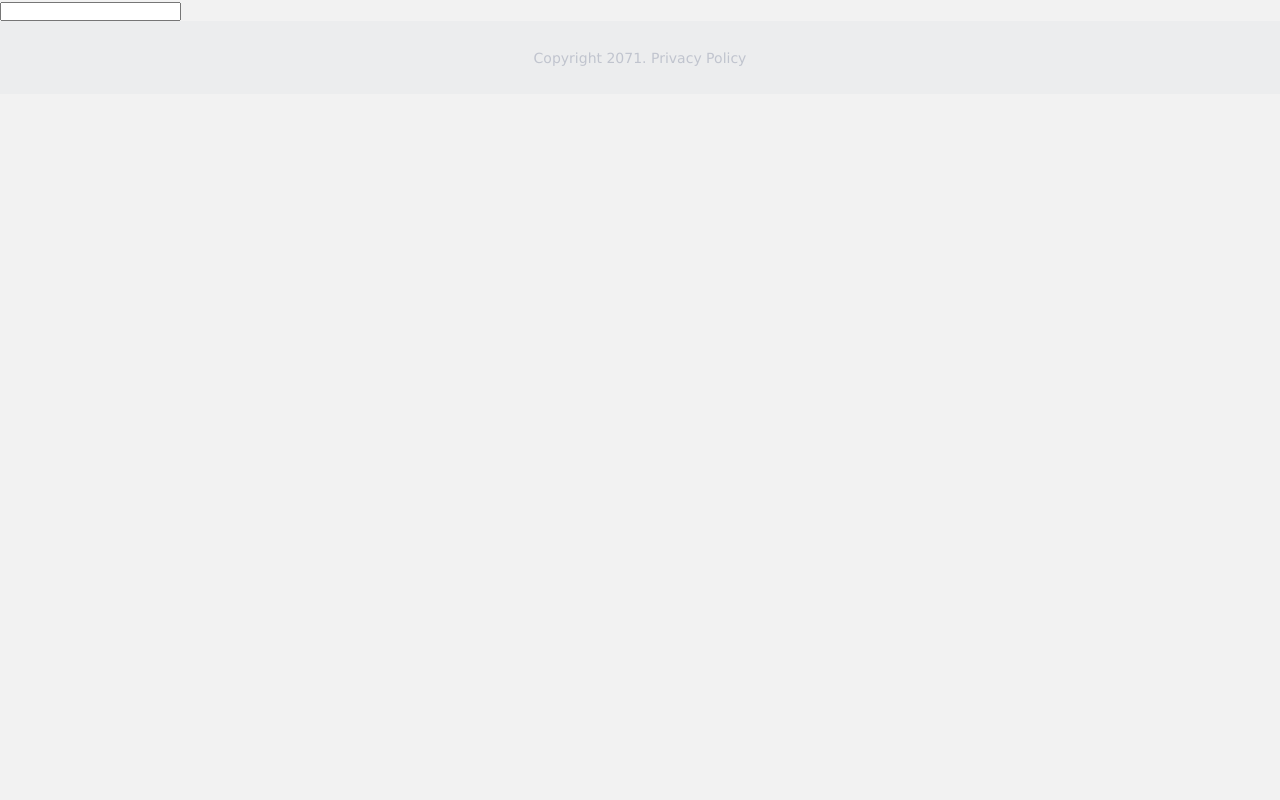
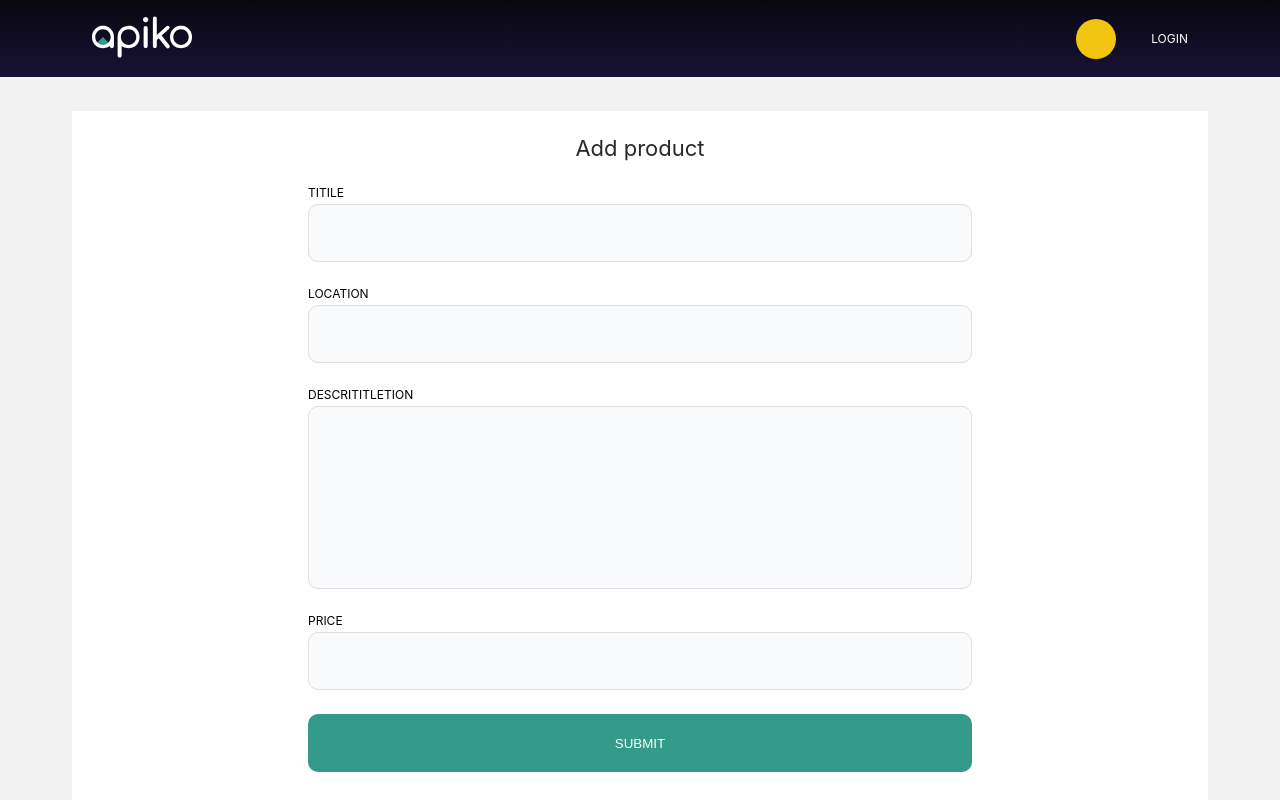
Before and after one commit to DenShirokih/apiko, a React (Create React App) app: page /add in a window 1280 px wide. Shown: the top 800 px of the page. Built offline with nearby package versions, Linux system fonts and the light colour scheme; no server answers; a web font is replaced by a local one.

Commit message:
add product

```diff
--- a/public/index.html
+++ b/public/index.html
@@ -14,7 +14,7 @@
       rel="stylesheet"
     />
     <link href="http://fonts.cdnfonts.com/css/lucida-grande" rel="stylesheet">
-    <title>Apico</title>
+    <title>Apiko</title>
   </head>
   <body>
     <div id="root"></div>
--- /dev/null
+++ b/src/components/AddProduct/AddProduct.jsx
@@ -0,0 +1,58 @@
+import { Formik } from 'formik';
+import { getDatabase, ref, set, push } from 'firebase/database';
+import {
+  Background,
+  Input,
+  Forma,
+  MainTitle,
+  TextArea,
+  Title,
+  Button,
+} from './AddProduct.styled';
+
+const values = {
+  title: '',
+  location: '',
+  description: '',
+  price: '',
+};
+
+export const AddProduct = () => {
+  const handleSubmit = async value => {
+    const db = getDatabase();
+    const postListRef = ref(db, 'posts');
+    const newPostRef = push(postListRef);
+    await set(newPostRef, {
+      title: value.title,
+      location: value.location,
+      description: value.description,
+      price: value.price,
+    });
+  };
+  return (
+    <Background>
+      <Formik initialValues={values} onSubmit={handleSubmit}>
+        <Forma>
+          <MainTitle>Add product</MainTitle>
+          <div>
+            <Title>titile</Title>
+            <Input type="text" name="title"></Input>
+          </div>
+          <div>
+            <Title>location</Title>
+            <Input type="text" name="location"></Input>
+          </div>
+          <div>
+            <Title>descriTitletion</Title>
+            <TextArea type="text" name="description"></TextArea>
+          </div>
+          <div>
+            <Title>price</Title>
+            <Input type="number" name="price"></Input>
+          </div>
+          <Button type="submit">submit</Button>
+        </Forma>
+      </Formik>
+    </Background>
+  );
+};
--- /dev/null
+++ b/src/components/AddProduct/AddProduct.styled.jsx
@@ -0,0 +1,58 @@
+import styled from '@emotion/styled';
+import { Form, Field } from 'formik';
+
+export const Background = styled.div`
+  width: 1136px;
+  height: 874px;
+  margin: 0 auto;
+  background-color: #ffffff;
+  box-shadow: 0px, 2px rgba(0, 0, 0, 0.1112);
+`;
+
+export const Input = styled(Field)`
+  width: 664px;
+  height: 58px;
+  border: 1px solid #dedee0;
+  background-color: #f9fafb;
+  border-radius: 10px;
+  margin-bottom: 24px;
+
+`;
+
+export const Forma = styled(Form)`
+  display: flex;
+  flex-direction: column;
+  align-items: center;
+`;
+
+export const MainTitle = styled.h2`
+  font-size: 22px;
+  color: #282828;
+  font-weight: 400;
+  margin-bottom: 24px;
+  padding-top: 24px;
+`;
+export const TextArea = styled(Field)`
+  width: 664px;
+  height: 183px;
+  border: 1px solid #dedee0;
+  background-color: #f9fafb;
+  border-radius: 10px;
+  margin-bottom: 24px;
+`;
+
+export const Title = styled.p`
+    text-transform: uppercase;
+    font-size: 12px;
+    margin-bottom: 4px;
+`
+
+export const Button = styled.button`
+    width: 664px;
+    height: 58px;
+    background-color: #349A89;
+    border: none;
+    border-radius: 10px;
+    color: #ffffff;
+    text-transform: uppercase;
+`
--- a/src/components/AddProduct/AddProductHeader/AddProductHeader.jsx
+++ b/src/components/AddProduct/AddProductHeader/AddProductHeader.jsx
@@ -1,5 +1,27 @@
-import React from 'react';
+import {
+  Header,
+  LinkItem,
+  ApicoLogo,
+  Button,
+  Container,
+  UserName,
+  UserMenu,
+} from './AddProductHeader.styled';
 
 export const AddProductHeader = () => {
-  return <></>;
+  return (
+    <>
+      <Header>
+        <Container>
+          <Button>
+            <ApicoLogo />
+          </Button>
+          <UserMenu>
+            <UserName></UserName>
+            <LinkItem to="/login">login</LinkItem>
+          </UserMenu>
+        </Container>
+      </Header>
+    </>
+  );
 };
--- /dev/null
+++ b/src/components/AddProduct/AddProductHeader/AddProductHeader.styled.jsx
@@ -0,0 +1,52 @@
+import styled from '@emotion/styled';
+import { Link } from 'react-router-dom';
+import { ReactComponent as Logo } from 'icons/logo/LogofullHome.svg';
+
+export const Header = styled.header`
+  margin-bottom: 34px;
+  background: linear-gradient(180deg, #090810 0%, #171236 100%);
+`;
+
+export const Container = styled.div`
+  height: 77px;
+  max-width: 1096px;
+  margin: 0 auto;
+  display: flex;
+  justify-content: space-between;
+  align-items: center;
+`;
+
+export const LinkItem = styled(Link)`
+  font-size: 12px;
+  color: #ffffff;
+  text-transform: uppercase;
+  text-decoration: none;
+  :not(:last-child) {
+    margin-right: 75px;
+  }
+`;
+
+export const Button = styled.button`
+  background-color: transparent;
+  border: none;
+`;
+export const ApicoLogo = styled(Logo)`
+  width: 100px;
+  height: 50px;
+`;
+
+export const ContainerFilter = styled.div`
+  max-width: 855px;
+  margin: 0 auto;
+`;
+export const UserName = styled.div`
+  height: 40px;
+  width: 40px;
+  background-color: #f1c40f;
+  border-radius: 50%;
+  margin-right: 35px;
+`;
+export const UserMenu = styled.div`
+  display: flex;
+  align-items: center;
+`;
--- a/src/components/RegisterForm/RegisterForm.jsx
+++ b/src/components/RegisterForm/RegisterForm.jsx
@@ -50,7 +50,6 @@ export const RegisterForm = () => {
         console.log(error.code);
         console.log(error.message);
       });
-    console.log(name, email, password);
   };
 
   return (
--- a/src/view/AddProduct.jsx
+++ b/src/view/AddProduct.jsx
@@ -1,33 +1,11 @@
 import { AddProductHeader } from 'components/AddProduct/AddProductHeader/AddProductHeader';
-import { authSelectors } from 'redux/authSelectors';
-import { useSelector } from 'react-redux';
-import { Formik, Form, Field } from 'formik';
-import { getDatabase, ref, set } from 'firebase/database';
+import { AddProduct } from 'components/AddProduct/AddProduct';
 
-const values = {
-  name: '',
-};
 export const AddProductsView = () => {
-  const id = useSelector(authSelectors.getId);
-
-  const handleSubmit = value => {
-    writeUserData(value.name, id);
-  };
-  function writeUserData(name, id) {
-    const db = getDatabase();
-    console.log(db);
-    set(ref(db, 'users/' + id), {
-      username: name,
-    });
-  }
   return (
     <>
       <AddProductHeader />
-      <Formik initialValues={values} onSubmit={handleSubmit}>
-        <Form>
-          <Field type="text" name="name"></Field>
-        </Form>
-      </Formik>
+      <AddProduct/>
     </>
   );
 };
```
